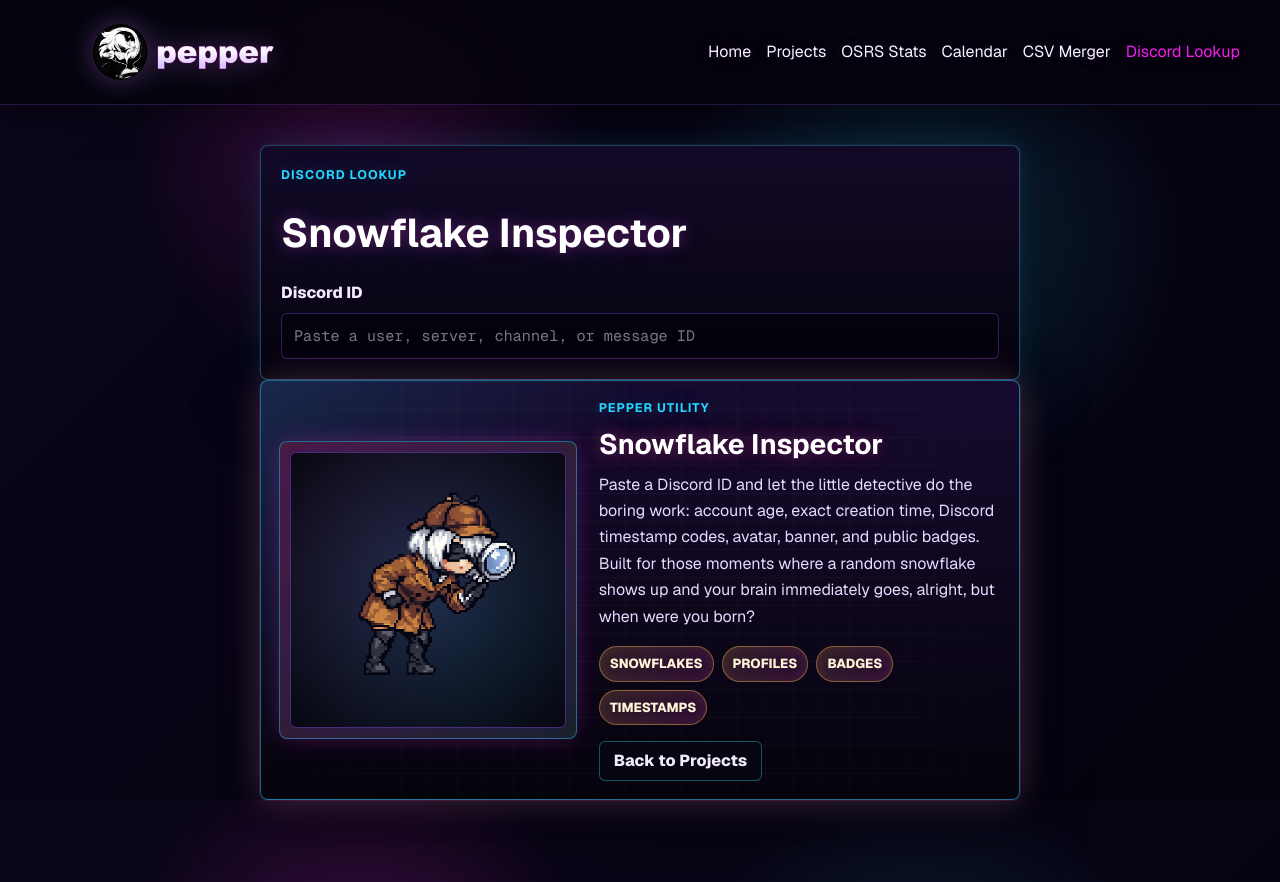
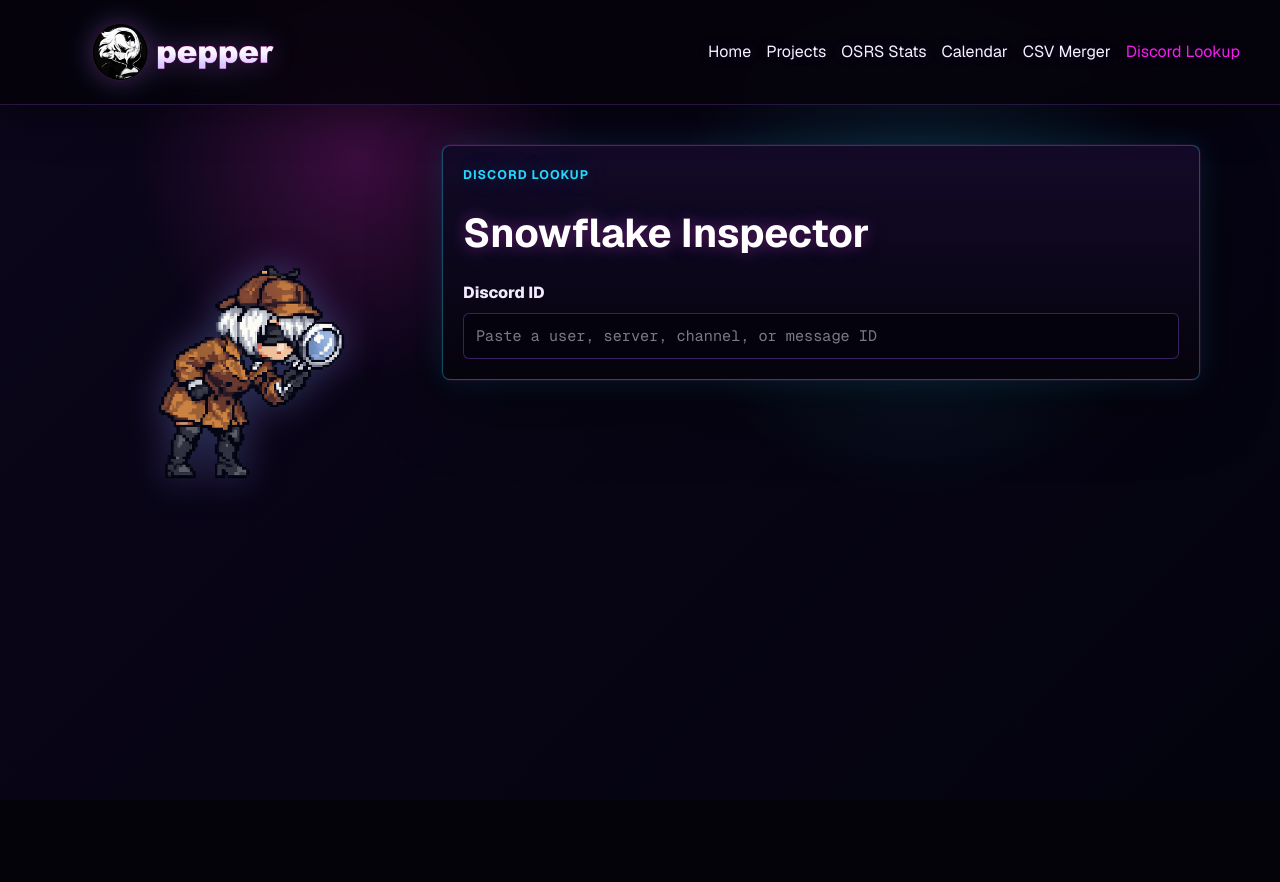
Before and after one commit to chilipepperpixels/sanctuary, a Next.js app: page /discord-lookup in a window 1280 px wide. After the commit the page ends 800 px from the top, so only its background shows below. Built offline with nearby package versions, Linux system fonts and the light colour scheme.

Commit message:
Add Discord Lookup section with inspector and project details

```diff
--- a/src/app/discord-lookup/page.js
+++ b/src/app/discord-lookup/page.js
@@ -152,7 +152,12 @@ export default function DiscordLookupPage() {
       </nav>
 
       <main className="discord-lookup-shell">
-        <section className="discord-lookup-panel">
+        <div className="discord-lookup-workspace">
+          <aside className="discord-lookup-inspector" aria-hidden="true">
+            <img src="/inspector2b.png" alt="" />
+          </aside>
+
+          <section className="discord-lookup-panel">
           <p className="project-eyebrow">Discord Lookup</p>
           <h1>Snowflake Inspector</h1>
 
@@ -280,39 +285,8 @@ export default function DiscordLookupPage() {
               </div>
             </div>
           )}
-        </section>
-
-        <section
-          className="csv-info-card discord-info-card"
-          aria-labelledby="discord-info-title"
-        >
-          <div className="csv-info-portrait discord-info-portrait">
-            <img src="/inspector2b.png" alt="Inspector 2B with a magnifier" />
-          </div>
-
-          <div className="csv-info-copy">
-            <p className="project-eyebrow">Pepper utility</p>
-            <h2 id="discord-info-title">Snowflake Inspector</h2>
-            <p>
-              Paste a Discord ID and let the little detective do the boring
-              work: account age, exact creation time, Discord timestamp codes,
-              avatar, banner, and public badges. Built for those moments where
-              a random snowflake shows up and your brain immediately goes,
-              alright, but when were you born?
-            </p>
-
-            <div className="csv-info-tags" aria-label="Lookup capabilities">
-              <span>Snowflakes</span>
-              <span>Profiles</span>
-              <span>Badges</span>
-              <span>Timestamps</span>
-            </div>
-
-            <Link className="discord-info-link" href="/projects">
-              Back to Projects
-            </Link>
-          </div>
-        </section>
+          </section>
+        </div>
       </main>
     </>
   );
--- a/src/app/globals.css
+++ b/src/app/globals.css
@@ -1293,29 +1293,11 @@ h3 {
   box-shadow: inset 0 0 14px rgba(255, 184, 77, 0.1);
 }
 
-.discord-info-card {
-  border-color: rgba(37, 215, 255, 0.48);
-  background:
-    linear-gradient(135deg, rgba(37, 215, 255, 0.14), transparent 34%),
-    linear-gradient(180deg, rgba(23, 11, 48, 0.96), rgba(5, 3, 12, 0.98));
-}
-
-.discord-info-portrait {
-  border-color: rgba(37, 215, 255, 0.46);
-}
-
-.discord-info-portrait img {
-  object-fit: contain;
-  background: radial-gradient(circle at center, rgba(37, 215, 255, 0.14), #080711);
-}
-
-.discord-info-link {
+.project-tool-link {
   display: inline-flex;
   align-items: center;
   justify-content: center;
-  justify-self: start;
   min-height: 40px;
-  margin-top: 4px;
   padding: 0 14px;
   border: 1px solid rgba(37, 215, 255, 0.38);
   border-radius: 6px;
@@ -1325,8 +1307,8 @@ h3 {
   text-decoration: none;
 }
 
-.discord-info-link:hover,
-.discord-info-link:focus {
+.project-tool-link:hover,
+.project-tool-link:focus {
   border-color: var(--neon-blue);
   color: white;
   box-shadow: var(--glow-blue);
@@ -1536,8 +1518,33 @@ h3 {
 
 
 .discord-lookup-shell {
-  width: min(100% - 32px, 760px);
+  width: min(100% - 32px, 1120px);
   margin: 0 auto 60px;
+}
+
+.discord-lookup-workspace {
+  display: grid;
+  grid-template-columns: minmax(190px, 320px) minmax(0, 760px);
+  gap: clamp(18px, 4vw, 42px);
+  align-items: start;
+  justify-content: center;
+}
+
+.discord-lookup-inspector {
+  position: sticky;
+  top: var(--nav-sticky-clearance);
+  display: grid;
+  justify-items: end;
+  padding-top: 74px;
+  pointer-events: none;
+}
+
+.discord-lookup-inspector img {
+  width: min(100%, 320px);
+  height: auto;
+  object-fit: contain;
+  filter: drop-shadow(0 0 18px rgba(37, 215, 255, 0.2))
+    drop-shadow(0 0 22px rgba(255, 43, 214, 0.16));
 }
 
 .discord-lookup-panel {
@@ -1705,6 +1712,20 @@ h3 {
 }
 
 @media (max-width: 640px) {
+  .discord-lookup-workspace {
+    grid-template-columns: 1fr;
+  }
+
+  .discord-lookup-inspector {
+    position: static;
+    justify-items: center;
+    padding-top: 0;
+  }
+
+  .discord-lookup-inspector img {
+    width: min(72vw, 240px);
+  }
+
   .discord-profile-main {
     grid-template-columns: 1fr;
     align-items: start;
--- a/src/app/projects/page.js
+++ b/src/app/projects/page.js
@@ -10,6 +10,7 @@ const WAGO_REPO_LINK =
 const PROJECT_SECTIONS = [
   { id: "form-to-discord", label: "Form to Discord" },
   { id: "dealersette", label: "Discord Bot" },
+  { id: "discord-lookup", label: "Discord Lookup" },
 ];
 
 export default function Projects() {
@@ -311,6 +312,67 @@ export default function Projects() {
               </div>
             </section>
 
+            <section
+              className="project-section"
+              id="discord-lookup"
+              aria-labelledby="discord-lookup-title"
+            >
+              <div className="project-card">
+                <div className="project-card-media">
+                  <img
+                    src="/snowflaketowebsite.png"
+                    alt="Discord snowflake lookup tool"
+                  />
+                </div>
+
+                <div className="project-card-body">
+                  <p className="project-eyebrow">Discord utility</p>
+                  <h2 id="discord-lookup-title">Discord Lookup</h2>
+
+                  <p>
+                    A snowflake inspector for when someone drops a Discord ID
+                    and curiosity immediately starts chewing through the walls.
+                    Paste the ID, decode the creation date, pull the public
+                    profile, and check avatar, banner, badges, and Discord
+                    timestamp formats in one tidy little box.
+                  </p>
+
+                  <div className="project-highlights">
+                    <span>Snowflake creation dates</span>
+                    <span>Avatar, banner, and public badges</span>
+                    <span>Discord-ready timestamps</span>
+                  </div>
+
+                  <div className="tags">
+                    <span>Next.js</span>
+                    <span>Discord API</span>
+                    <span>Profile Lookup</span>
+                    <span>Utility Tool</span>
+                  </div>
+
+                  <div className="links project-links">
+                    <Link className="project-tool-link" href="/discord-lookup">
+                      Open tool
+                    </Link>
+                    <a
+                      href="https://ko-fi.com/chilipepperpixels"
+                      target="_blank"
+                      rel="noopener noreferrer"
+                    >
+                      <img src="/kofi_logo.png" alt="Ko-fi" />
+                    </a>
+                    <a
+                      href="https://github.com/chilipepperpixels"
+                      target="_blank"
+                      rel="noopener noreferrer"
+                    >
+                      <img src="/GitHub_Invertocat_White.png" alt="GitHub" />
+                    </a>
+                  </div>
+                </div>
+              </div>
+            </section>
+
           </div>
         </div>
       </main>
```
Also changed, not shown: public/snowflaketowebsite.png (added).
